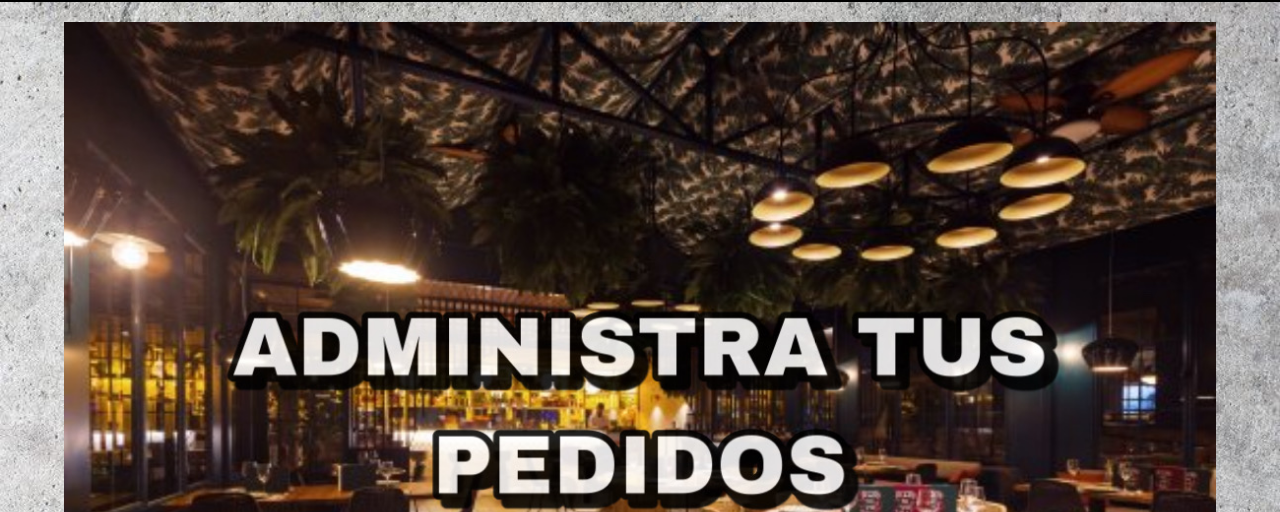
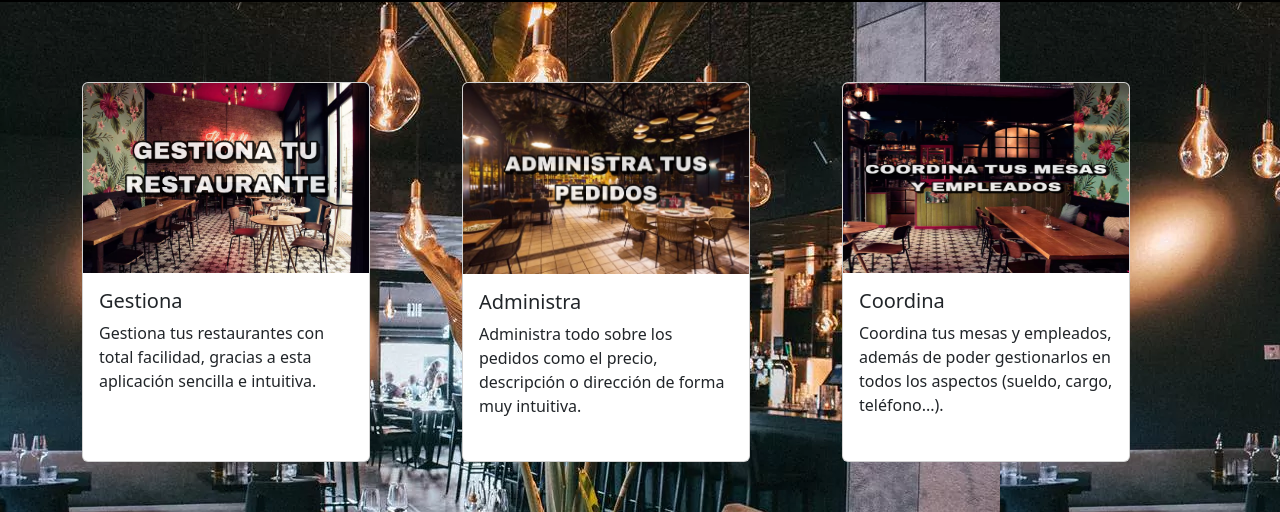
Before and after one commit to DaniRodrii/tfg, an Angular app in the folder front/: page / in a window 1280 px wide. Shown: the part 114-626 px from the top of the page. Built offline with nearby package versions, Linux system fonts and the light colour scheme; no server answers; sample sign-in values are in the browser's storage.

Commit message:
tfg - maquetacion arreglo

```diff
--- a/front/src/app/app.component.html
+++ b/front/src/app/app.component.html
@@ -68,7 +68,7 @@
                 style="width: 60px; background-color: #bda4ff; height: 2px"
                 />
             <p>
-              <a href="#!" class="text-white">+34 654 03 61 02</a>
+              +34 654 03 61 02
             </p>
           </div>
           <div class="col-md-3 col-lg-2 col-xl-2 mx-auto mb-4">
--- a/front/src/app/componentes/aniadir-rest/aniadir-rest.component.css
+++ b/front/src/app/componentes/aniadir-rest/aniadir-rest.component.css
@@ -1,13 +1,12 @@
 #fondo{
-    background-image: url('../../../assets/fondo.jpg');
-    background-size: cover;
+    background-image: url('../../../assets/rest-fondo.webp');
     padding-top:100px;
     padding-bottom:100px;
 }
 
 #form_login{
     border: 3px groove rgb(107, 106, 106);
-    background-color:#fdf5e6;
+    background-color:#d2c9ec;
     text-align: center;
     width: 600px;
     margin: auto;
--- a/front/src/app/componentes/editar-emp/editar-emp.component.css
+++ b/front/src/app/componentes/editar-emp/editar-emp.component.css
@@ -1,13 +1,12 @@
 #fondo{
-    background-image: url('../../../assets/fondo.jpg');
-    background-size: cover;
+    background-image: url('../../../assets/rest-fondo.webp');
     padding-top: 100px;
     padding-bottom: 100px;
 }
 
 #editaremp{
     border: 3px groove rgb(107, 106, 106);
-    background-color:#fdf5e6;
+    background-color:#d2c9ec;
     margin:0 auto;
     display: block;
     width: 1500px;
--- a/front/src/app/componentes/editar-rest/editar-rest.component.css
+++ b/front/src/app/componentes/editar-rest/editar-rest.component.css
@@ -1,13 +1,12 @@
 #fondo{
-    background-image: url('../../../assets/fondo.jpg');
-    background-size: cover;
+    background-image: url('../../../assets/rest-fondo.webp');
     padding-top: 100px;
     padding-bottom: 100px;
 }
 
 #editarest{
     border: 3px groove rgb(107, 106, 106);
-    background-color:#fdf5e6;
+    background-color:#d2c9ec;
     margin:auto;
     display: block;
     width: 600px;
--- a/front/src/app/componentes/editar-usuario/editar-usuario.component.css
+++ b/front/src/app/componentes/editar-usuario/editar-usuario.component.css
@@ -1,13 +1,12 @@
 #fondo{
-    background-image: url('../../../assets/fondo.jpg');
-    background-size: cover;
+    background-image: url('../../../assets/rest-fondo.webp');
     padding-top: 100px;
     padding-bottom: 100px;
 }
 
 #logueado{
     border: 3px groove rgb(107, 106, 106);
-    background-color:#fdf5e6;
+    background-color:#d2c9ec;
     margin:auto;
     display: block;
     width: 600px;
--- a/front/src/app/componentes/principal/principal.component.css
+++ b/front/src/app/componentes/principal/principal.component.css
@@ -1,13 +1,5 @@
 #fondo{
-    background-image: url('../../../assets/fondo.jpg');
-    background-size: cover;
-    padding-top:20px;
-    padding-bottom:20px;
+    background-image: url('../../../assets/rest-fondo.webp');
+    padding-top:80px;
+    padding-bottom:80px;
 }
-
-#carrusel{
-    width:90%;
-    max-height: 60%;
-    margin:auto;
-    display:block;
-}
--- a/front/src/app/componentes/principal/principal.component.html
+++ b/front/src/app/componentes/principal/principal.component.html
@@ -1,16 +1,33 @@
 <div id="fondo">
-    <!--Carrusel-->
-    <div id="carrusel" class="carousel slide" data-bs-ride="carousel">
-        <div class="carousel-inner">
-          <div class="carousel-item active"  data-bs-interval="3000">
-            <img src="../../../assets/rest1.jpeg" class="d-block w-100" alt="Imagen restaurante">
-          </div>
-          <div class="carousel-item">
-            <img src="../../../assets/rest2.jpeg" class="d-block w-100" alt="Imagen restaurante">
-          </div>
-          <div class="carousel-item">
-            <img src="../../../assets/rest3.jpeg" class="d-block w-100" alt="Imagen restaurante">
+  <div class="container">
+    <div class="row">
+      <div class="col">
+        <div class="card" style="width: 18rem; height:380px">
+          <img src="../../../assets/rest1.jpeg" class="card-img-top" alt="Gestionar">
+          <div class="card-body">
+            <h5 class="card-title">Gestiona</h5>
+            <p class="card-text">Gestiona tus restaurantes con total facilidad, gracias a esta aplicación sencilla e intuitiva.</p>
           </div>
         </div>
       </div>
+      <div class="col">
+        <div class="card" style="width: 18rem; height:380px">
+          <img src="../../../assets/rest2.jpeg" class="card-img-top" alt="...">
+          <div class="card-body">
+            <h5 class="card-title">Administra</h5>
+            <p class="card-text">Administra todo sobre los pedidos como el precio, descripción o dirección de forma muy intuitiva.</p>
+          </div>
+        </div>
+      </div>
+      <div class="col">
+        <div class="card" style="width: 18rem; height:380px">
+          <img src="../../../assets/rest3.jpeg" class="card-img-top" alt="..." style="height:190px">
+          <div class="card-body">
+            <h5 class="card-title">Coordina</h5>
+            <p class="card-text">Coordina tus mesas y empleados, además de poder gestionarlos en todos los aspectos (sueldo, cargo, teléfono...).</p>
+          </div>
+        </div>
+      </div>
+    </div>
+  </div>
 </div>
--- a/front/src/app/componentes/ver-emp/ver-emp.component.css
+++ b/front/src/app/componentes/ver-emp/ver-emp.component.css
@@ -1,13 +1,12 @@
 #fondo{
-    background-image: url('../../../assets/fondo.jpg');
-    background-size: cover;
+    background-image: url('../../../assets/rest-fondo.webp');
     padding-top: 100px;
     padding-bottom: 100px;
 }
 
 #verEmp{
     border: 3px groove rgb(107, 106, 106);
-    background-color:#fdf5e6;
+    background-color:#d2c9ec;
     margin:auto;
     display: block;
     width: 1500px;
@@ -22,12 +21,21 @@
     width:900px !important;
 }
 
+#verEmp table th{
+    padding: 5px;
+    font-family:'Franklin Gothic Medium', 'Arial Narrow', Arial, sans-serif;
+}
+
 #verEmp table thead{
-    border:1px solid rgb(38, 36, 163);
+    border:1px solid rgb(133, 66, 196);
 }
 
 #verEmp table tbody tr{
-    border:1px solid rgb(38, 36, 163);
+    border:1px solid rgb(133, 66, 196);
+}
+
+#verEmp table tbody tr td{
+    font-family:'Gill Sans', 'Gill Sans MT', Calibri, 'Trebuchet MS', sans-serif;
 }
 
 
--- a/front/src/app/componentes/ver-emp/ver-emp.component.html
+++ b/front/src/app/componentes/ver-emp/ver-emp.component.html
@@ -22,7 +22,7 @@
     <div class="container">
       <div id="verEmp">
         <hr><h1>Empleados</h1>
-            <table class="table ">
+            <table class="table table-dark table-striped">
                 <thead>
                     <tr >
                         <th>Nombre empleado</th>
--- a/front/src/app/componentes/ver-rest/ver-rest.component.css
+++ b/front/src/app/componentes/ver-rest/ver-rest.component.css
@@ -1,16 +1,15 @@
 #fondo{
-    background-image: url('../../../assets/fondo.jpg');
-    background-size: cover;
+    background-image: url('../../../assets/rest-fondo.webp');
     padding-top: 200px;
     padding-bottom: 200px;
 }
 
 #verRest{
     border: 3px groove rgb(107, 106, 106);
-    background-color:#fdf5e6;
+    border-radius: 7px;
+    background-color:#d2c9ec;
     margin:auto;
     display: block;
-    width: 1500px;
     padding:50px;
     text-align: center;
     margin-left: -110px;
@@ -18,19 +17,24 @@
 
 
 #verRest table{
-    display:block;
-    margin:auto;
-    width: 1000px;
+    margin: 0 auto;
+}
+
+#verRest table th{
+    padding: 5px;
+    font-family:'Franklin Gothic Medium', 'Arial Narrow', Arial, sans-serif;
 }
 
 #verRest table thead{
-    width: 1500px !important;
-    border:1px solid rgb(38, 36, 163);
+    border:1px solid rgb(133, 66, 196);
 }
 
 #verRest table tbody tr{
-    border:1px solid rgb(38, 36, 163);
-    width: 1500px !important;
+    border:1px solid rgb(133, 66, 196);
+}
+
+#verRest table tbody tr td{
+    font-family:'Gill Sans', 'Gill Sans MT', Calibri, 'Trebuchet MS', sans-serif;
 }
 
 
--- a/front/src/app/componentes/ver-rest/ver-rest.component.html
+++ b/front/src/app/componentes/ver-rest/ver-rest.component.html
@@ -20,18 +20,19 @@
 
 <div id="fondo">
     <div class="container">
-      <div id="verRest">
-        <table class="table ">
+      <div id="verRest" class="row">
+        <div class="col-12">
+          <table class="table table-dark table-striped">
             <thead>
                 <tr>
-                    <th>Nombre restaurante</th>
-                    <th>Nombre del dueño</th>
-                    <th>Teléfono</th>
-                    <th>Numero de mesas</th>
-                    <th>Dirección</th>
-                    <th>Empleados</th>
-                    <th>Editar</th>
-                    <th>Borrar</th>
+                    <th scope="col">Nombre restaurante</th>
+                    <th scope="col">Nombre del dueño</th>
+                    <th scope="col">Teléfono</th>
+                    <th scope="col">Numero de mesas</th>
+                    <th scope="col">Dirección</th>
+                    <th scope="col">Empleados</th>
+                    <th scope="col">Editar</th>
+                    <th scope="col">Borrar</th>
                 </tr>
             </thead>
             <tbody>
@@ -48,6 +49,7 @@
             </tbody>
         </table>
         <a routerLink="/" class="enlace-todos">Ver todos los pedidos</a>
+        </div>
     </div>
   </div>
 </div>
--- a/front/src/app/componentes/ver-user/ver-user.component.css
+++ b/front/src/app/componentes/ver-user/ver-user.component.css
@@ -1,13 +1,12 @@
 #fondo{
-    background-image: url('../../../assets/fondo.jpg');
-    background-size: cover;
+    background-image: url('../../../assets/rest-fondo.webp');
     padding-top: 100px;
     padding-bottom: 100px;
 }
 
 #logueado{
     border: 3px groove rgb(107, 106, 106);
-    background-color:#fdf5e6;
+    background-color:#d2c9ec;
     margin:auto;
     display: block;
     width: 600px;
```
Also changed, not shown: front/src/assets/rest-fondo.jpg (added), front/src/assets/rest-fondo.webp (added).
